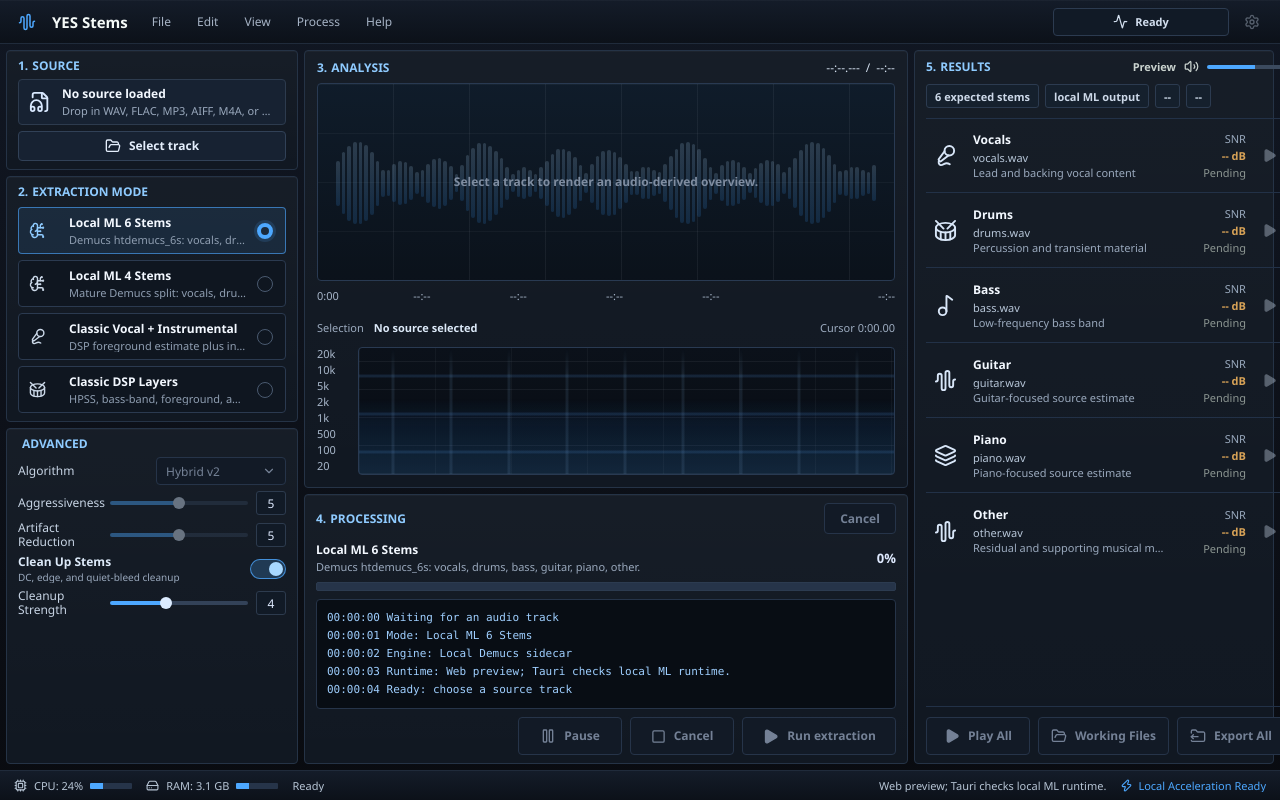
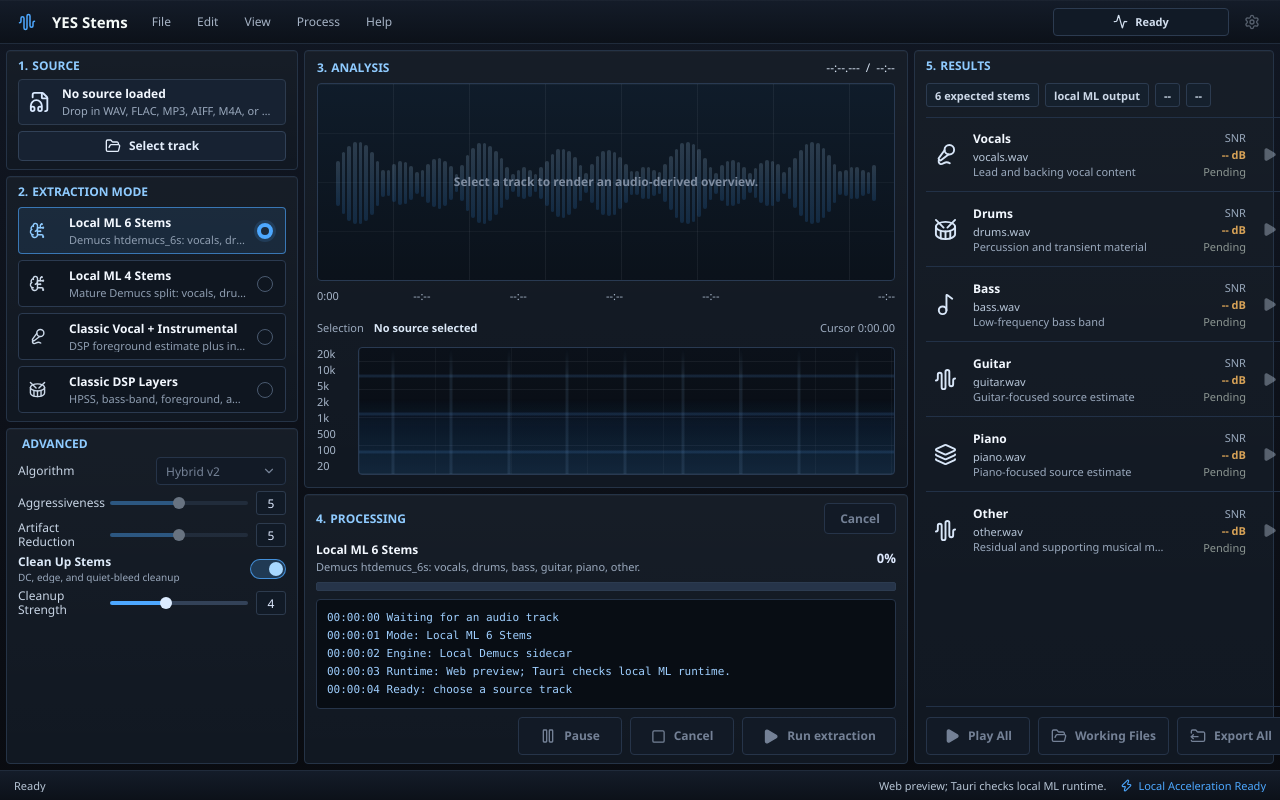
Before and after one commit to DanielKinsner/yes-stems, a React (Vite) app: page / in a window 1280 px wide. Built offline with nearby package versions, Linux system fonts and the light colour scheme.

Commit message:
fix-remove-fake-ui-widgets

```diff
--- a/src/App.css
+++ b/src/App.css
@@ -74,10 +74,10 @@ button {
 .run-state,
 .section-heading,
 .module-bar,
-.preview-control,
 .transport-actions,
 .result-actions,
-.meter-bar {
+.gpu-ready,
+.gpu-warning {
   display: flex;
   align-items: center;
 }
@@ -886,22 +886,6 @@ p {
   background: #121a26;
 }
 
-.preview-control {
-  gap: 8px;
-  color: #c9d2ce;
-  font-size: 11px;
-  line-height: 13px;
-  font-weight: 680;
-}
-
-.preview-control i {
-  width: 78px;
-  height: 4px;
-  border-radius: 999px;
-  background:
-    linear-gradient(90deg, var(--accent) 0 62%, #3b4a5e 62% 100%);
-}
-
 .result-stats {
   display: flex;
   flex-wrap: wrap;
@@ -1050,23 +1034,8 @@ p {
   margin-left: auto;
 }
 
-.meter-bar {
-  gap: 7px;
-  min-width: 104px;
-}
-
-.meter-bar i {
-  width: 42px;
-  height: 6px;
-  border-radius: 1px;
-  background:
-    linear-gradient(90deg, var(--accent) 0 32%, transparent 32% 100%),
-    #263449;
-}
-
 .gpu-ready,
 .gpu-warning {
-  display: inline-flex;
   gap: 5px;
   align-items: center;
 }
--- a/src/App.tsx
+++ b/src/App.tsx
@@ -1,4 +1,4 @@
-import { useEffect, useMemo, useRef, useState, type PointerEvent as ReactPointerEvent, type ReactNode } from "react";
+import { useEffect, useMemo, useRef, useState, type PointerEvent as ReactPointerEvent } from "react";
 import { convertFileSrc, invoke } from "@tauri-apps/api/core";
 import { listen } from "@tauri-apps/api/event";
 import { open } from "@tauri-apps/plugin-dialog";
@@ -10,12 +10,10 @@ import {
   BrainCircuit,
   CheckCircle2,
   ChevronDown,
-  Cpu,
   Drum,
   FileAudio,
   FolderOpen,
   FolderOutput,
-  HardDrive,
   Layers3,
   Mic2,
   Music2,
@@ -23,7 +21,6 @@ import {
   Play,
   Settings,
   Square,
-  Volume2,
   Zap,
 } from "lucide-react";
 import "./App.css";
@@ -395,11 +392,10 @@ function App() {
   }
 
   async function revealOutput() {
-    if (report?.outputDir) {
+    if (report?.outputDir && hasTauriRuntime()) {
       await openPath(report.outputDir);
       return;
     }
-
   }
 
   async function exportAll() {
@@ -856,11 +852,6 @@ function App() {
           <section className="module results-module">
             <div className="module-bar">
               <SectionHeading step="5" title="Results" />
-              <div className="preview-control">
-                <span>Preview</span>
-                <Volume2 size={15} />
-                <i aria-hidden="true" />
-              </div>
             </div>
 
             <div className="result-stats">
@@ -923,7 +914,12 @@ function App() {
                 {isPlayingAll ? <Pause size={16} /> : <Play size={16} fill="currentColor" />}
                 <span>{isPlayingAll ? "Stop All" : "Play All"}</span>
               </button>
-              <button className="secondary-action" type="button" onClick={revealOutput} disabled={!report}>
+              <button
+                className="secondary-action"
+                type="button"
+                onClick={revealOutput}
+                disabled={!report || !hasTauriRuntime()}
+              >
                 <FolderOpen size={16} />
                 <span>Working Files</span>
               </button>
@@ -942,8 +938,6 @@ function App() {
       </section>
 
       <footer className="status-bar">
-        <MeterBar icon={<Cpu size={13} />} label="CPU" value="24%" />
-        <MeterBar icon={<HardDrive size={13} />} label="RAM" value="3.1 GB" />
         <span>{isExtracting ? "Processing" : progress.phase === "complete" ? "Complete" : "Ready"}</span>
         <span>{engineStatusText(mode, localMlStatus)}</span>
         <span className={localRuntimeReady ? "gpu-ready" : "gpu-warning"}>
@@ -1023,16 +1017,6 @@ function CheckboxRow({
         onChange={(event) => onChange(event.currentTarget.checked)}
       />
     </label>
-  );
-}
-
-function MeterBar({ icon, label, value }: { icon: ReactNode; label: string; value: string }) {
-  return (
-    <div className="meter-bar">
-      {icon}
-      <span>{label}: {value}</span>
-      <i aria-hidden="true" />
-    </div>
   );
 }
 
```
